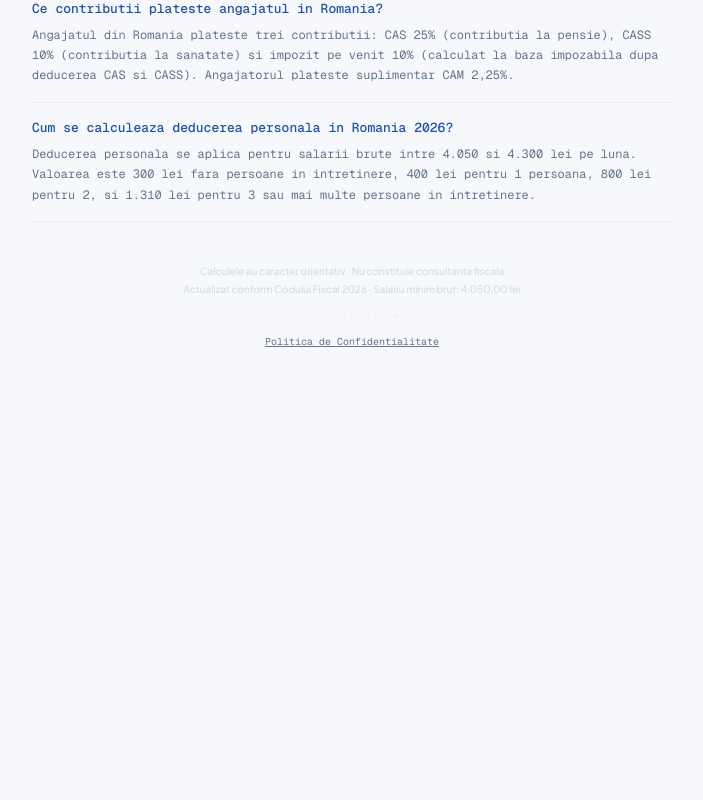
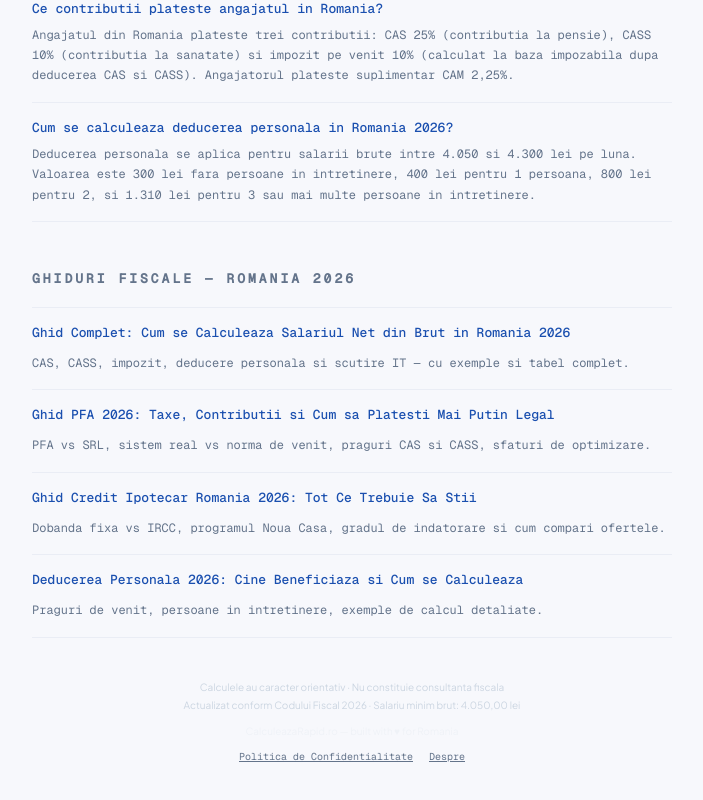
Before and after one commit to JVD-BOT/calculeaza-rapid, a React (Vite) app in the folder calculeaza-rapid/: page / in a window 1280 px wide. Shown: the part 4074-4874 px from the top of the page, without its empty margins (380-1083 px from the left). Before the commit the page ends 4485 px from the top, so only its background shows below. Built offline with nearby package versions, Linux system fonts and the light colour scheme.

Commit message:
add guide links to FAQ section and footer in homepage

```diff
--- a/calculeaza-rapid/src/App.jsx
+++ b/calculeaza-rapid/src/App.jsx
@@ -550,6 +550,21 @@ function FAQSection() {
         {faqsRO.map((item, i) => (<div key={i} style={itemStyle}><h3 style={questionStyle}>{item.q}</h3><p style={answerStyle}>{item.a}</p></div>))}
         <div style={{ borderTop: "1px solid rgba(0,43,127,0.05)", paddingTop: 8 }} />
       </section>
+      <section aria-label="Ghiduri fiscale Romania" style={{ marginTop: 40 }}>
+        <h2 style={{ fontSize: 13, textTransform: "uppercase", letterSpacing: 3, color: "#64748B", marginBottom: 20, fontFamily: "'Geist Mono','Courier New',monospace" }}>Ghiduri Fiscale — Romania 2026</h2>
+        {[
+          { href: "/ghid-salariu-brut-net", label: "Ghid Complet: Cum se Calculeaza Salariul Net din Brut in Romania 2026", desc: "CAS, CASS, impozit, deducere personala si scutire IT — cu exemple si tabel complet." },
+          { href: "/ghid-pfa-taxe", label: "Ghid PFA 2026: Taxe, Contributii si Cum sa Platesti Mai Putin Legal", desc: "PFA vs SRL, sistem real vs norma de venit, praguri CAS si CASS, sfaturi de optimizare." },
+          { href: "/ghid-credit-ipotecar", label: "Ghid Credit Ipotecar Romania 2026: Tot Ce Trebuie Sa Stii", desc: "Dobanda fixa vs IRCC, programul Noua Casa, gradul de indatorare si cum compari ofertele." },
+          { href: "/ghid-deducere-personala", label: "Deducerea Personala 2026: Cine Beneficiaza si Cum se Calculeaza", desc: "Praguri de venit, persoane in intretinere, exemple de calcul detaliate." },
+        ].map((g, i) => (
+          <div key={i} style={{ ...itemStyle, display: "flex", flexDirection: "column", gap: 4 }}>
+            <a href={g.href} style={{ ...questionStyle, textDecoration: "none", display: "inline-block" }}>{g.label}</a>
+            <p style={answerStyle}>{g.desc}</p>
+          </div>
+        ))}
+        <div style={{ borderTop: "1px solid rgba(0,43,127,0.05)", paddingTop: 8 }} />
+      </section>
     </>
   );
 }
@@ -721,10 +736,14 @@ export default function App() {
               <div>Calculele au caracter orientativ · Nu constituie consultanta fiscala</div>
               <div>Actualizat conform Codului Fiscal 2026 · Salariu minim brut: {formatRON(TAX.SALARIU_MINIM_BRUT)} lei</div>
               <div style={{ marginTop: 8, color: "#EFF2F7" }}>CalculeazaRapid.ro — built with ♥ for Romania</div>
-              <div style={{ marginTop: 8 }}>
+              <div style={{ marginTop: 8, display: "flex", gap: 16, justifyContent: "center", flexWrap: "wrap" }}>
                 <a href="/politica-confidentialitate"
                   style={{ fontSize: 10, color: "#64748B", fontFamily: "'Geist Mono',monospace", textDecoration: "underline" }}>
                   Politica de Confidentialitate
+                </a>
+                <a href="/despre"
+                  style={{ fontSize: 10, color: "#64748B", fontFamily: "'Geist Mono',monospace", textDecoration: "underline" }}>
+                  Despre
                 </a>
               </div>
             </div>
```
